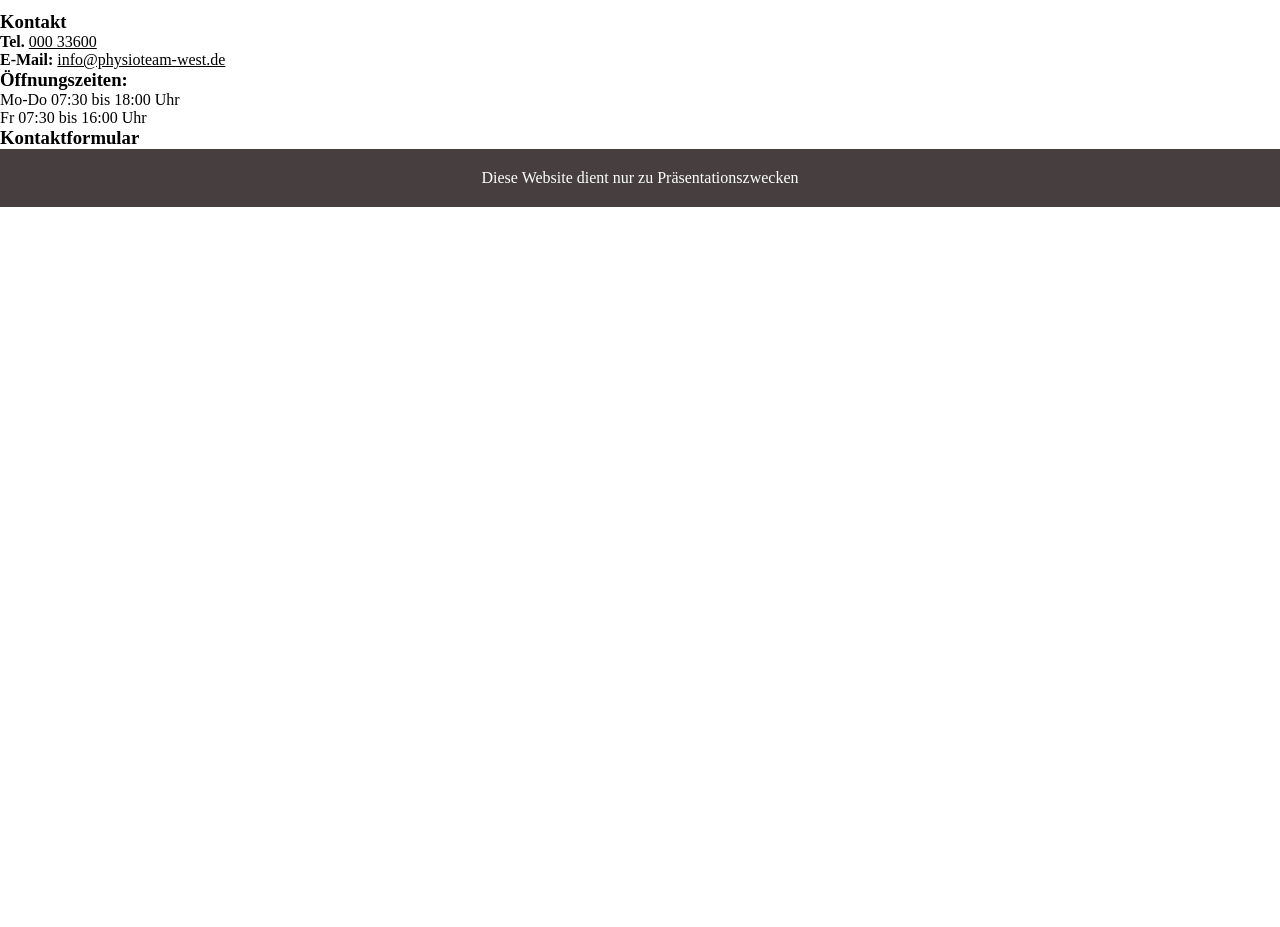
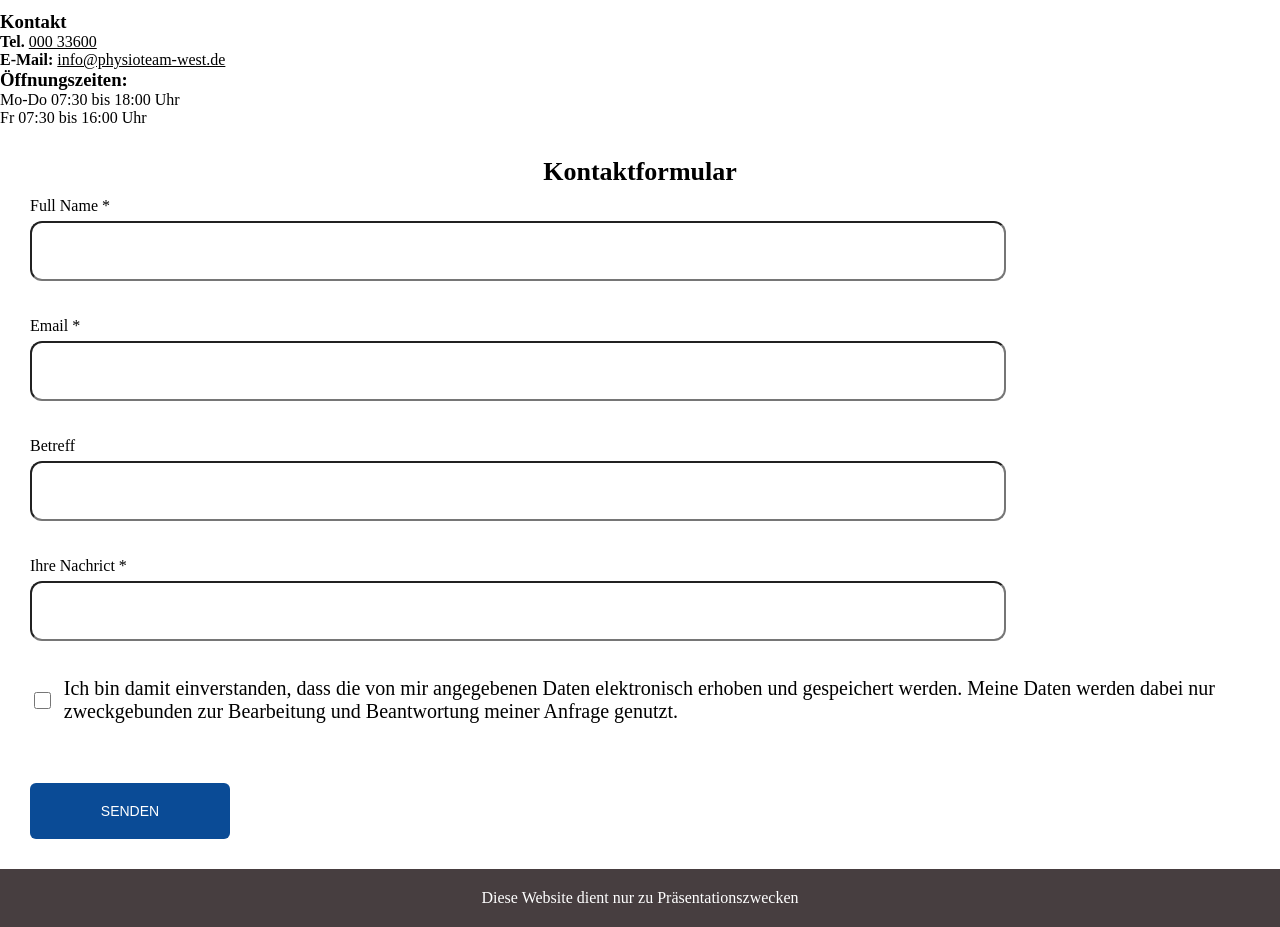
Before and after one commit to OliinykOlha/praxis-website-react, a React (Vite) app: page /kontakt in a window 1280 px wide. Shown: the part 620-1547 px from the top of the page. Before the commit the page ends 827 px from the top, so only its background shows below. Built offline with nearby package versions, Linux system fonts and the light colour scheme.

Commit message:
add KontakForm

```diff
--- a/package.json
+++ b/package.json
@@ -16,6 +16,7 @@
     "@types/uuid": "^10.0.0",
     "axios": "^1.10.0",
     "formic": "^0.0.10",
+    "formik": "^2.4.6",
     "react": "^19.1.0",
     "react-dom": "^19.1.0",
     "react-router-dom": "^7.6.3",
--- /dev/null
+++ b/src/components/Input/Input.tsx
@@ -0,0 +1,33 @@
+import { ErrorMessage, InputComponent, InputContainer, Label } from './styles';
+import { type InputProps } from './types';
+
+function Input({
+  placeholder,
+  name,
+  value,
+  type='text',
+  onChange,
+  label,
+  id,
+  search,
+  error
+}: InputProps)  {
+    return (
+    <InputContainer>
+    <Label htmlFor={id}>{label}</Label>
+    <InputComponent
+    name={name}
+     className="input-component"
+     value={value}
+     type={type}
+     onChange={onChange}
+    placeholder={placeholder}
+    id={id}
+    isSearch = {search}
+    />
+    <ErrorMessage>{error}</ErrorMessage>
+    </InputContainer>
+    )
+  }
+
+  export default Input;
--- /dev/null
+++ b/src/components/Input/styles.ts
@@ -0,0 +1,32 @@
+import styled from "@emotion/styled";
+
+interface InputComponentProps {
+isSearch?: boolean
+}
+
+export const InputContainer = styled.div`
+  display: flex;
+  flex-direction: column;
+  gap: 6px;
+  width: 80%;
+`;
+
+export const InputComponent = styled.input<InputComponentProps>`
+  width: 100%;
+  height: 60px;
+  font-size: 18px;
+  padding: 12px;
+  outline: none;
+  border: ${({ isSearch }) => isSearch? '16px' : 'px' };
+  border-radius: 12px;
+`;
+
+export const Label = styled.label`
+  font-size: 16px;
+`;
+
+export const ErrorMessage = styled.div`
+height:20px;
+font-size: 16px;
+color: red;
+`
--- /dev/null
+++ b/src/components/Input/types.ts
@@ -0,0 +1,14 @@
+import type { ChangeEvent } from "react";
+
+export interface InputProps {
+    placeholder?: string,
+    name: string,
+    value?: string,
+    type?: 'text' | 'email' | 'number' | 'password' | 'tel',
+    onChange?: (event: ChangeEvent<HTMLInputElement>) => void,
+    label?: string,
+    id?: string,
+    search?: boolean,
+    error?: string
+
+}
--- /dev/null
+++ b/src/components/KontaktForm/KontaktForm.tsx
@@ -0,0 +1,104 @@
+import {useFormik } from "formik";
+import * as Yup from "yup";
+
+import Button from "../Button/Button";
+import Input from "../Input/Input";
+import {
+  Checkbox,
+  CheckboxContainer,
+  CheckboxLabel,
+  KontaktFormComponent,
+  Title,
+  ErrorMessage,
+} from "./styles";
+
+interface KontaktFormValues {
+  full_name: string;
+  email: string;
+  betreff: string;
+  ihre_nachricht: string;
+  agreement: boolean;
+}
+
+export default function KontaktForm() {
+
+  const schema = Yup.object().shape({
+    full_name: Yup.string().required("Das Feld ist erforderlich."),
+    email: Yup.string()
+      .required("Das Feld ist erforderlich.")
+      .email("Die eingegebene E-Mail-Adresse ist ungültig."),
+    betreff: Yup.string(),
+    ihre_nachricht: Yup.string().required("Das Feld ist erforderlich."),
+    agreement: Yup.boolean().oneOf([true], "Accept agreement"),
+  })
+
+  const formik = useFormik({
+    initialValues: {
+      full_name: "",
+      email: "",
+      betreff: "",
+      ihre_nachricht: "",
+      agreement: false,
+    } as KontaktFormValues,
+    validationSchema: schema,
+    validateOnChange: false,
+    onSubmit: (values: KontaktFormValues) => {
+      console.table(values);
+    },
+  });
+
+  return (
+    <KontaktFormComponent onSubmit={formik.handleSubmit}>
+      <Title>Kontaktformular</Title>
+      <Input
+        name="full_name"
+        label="Full Name *"
+        id="full_name_id"
+        value={formik.values.full_name}
+        onChange={formik.handleChange}
+        error={formik.errors.full_name}
+      />
+      <Input
+        name="email"
+        label="Email *"
+        id="email_id"
+        value={formik.values.email}
+        onChange={formik.handleChange}
+        error={formik.errors.email}
+      />
+      <Input
+        name="betreff"
+        label="Betreff"
+        id="betreff_id"
+        value={formik.values.betreff}
+        onChange={formik.handleChange}
+        error={formik.errors.betreff}
+      />
+      <Input
+        name="ihre_nachricht"
+        label="Ihre Nachrict *"
+        id="nachricht_id"
+        value={formik.values.ihre_nachricht}
+        onChange={formik.handleChange}
+        error={formik.errors.ihre_nachricht}
+      />
+      <CheckboxContainer>
+        <Checkbox
+          name="agreement"
+          type="checkbox"
+          id="agree_id"
+          checked={formik.values.agreement}
+          onChange={formik.handleChange}
+        />
+        <CheckboxLabel htmlFor="agree_id">
+          Ich bin damit einverstanden, dass die von mir angegebenen Daten
+          elektronisch erhoben und gespeichert werden. Meine Daten werden dabei
+          nur zweckgebunden zur Bearbeitung und Beantwortung meiner Anfrage
+          genutzt.
+        </CheckboxLabel>
+      </CheckboxContainer>
+      <ErrorMessage>{formik.errors.agreement}</ErrorMessage>
+      <Button name="SENDEN" />
+    </KontaktFormComponent>
+  );
+}
--- /dev/null
+++ b/src/components/KontaktForm/styles.ts
@@ -0,0 +1,37 @@
+import styled from "@emotion/styled";
+
+export const KontaktFormComponent = styled.form`
+  display: flex;
+  flex-direction: column;
+  gap: 10px;
+  min-width: 600px;
+  padding: 30px;
+  background-color: white;
+`;
+
+export const Title = styled.div`
+  align-self: center;
+  font-size: 26px;
+  font-weight: bold;
+`;
+
+export const CheckboxContainer = styled.div`
+ display: flex;
+ align-items: center;
+ gap: 10px;
+`
+
+export const Checkbox = styled.input`
+ width: 25px;
+ height: 25px;
+`;
+
+export const CheckboxLabel = styled.label`
+ font-size: 20px;
+`;
+
+export const ErrorMessage = styled.div`
+ height: 20px;
+ font-size: 16px;
+ color: red;
+`;
--- a/src/pages/Kontakt/Kontakt.tsx
+++ b/src/pages/Kontakt/Kontakt.tsx
@@ -1,23 +1,30 @@
-import { KontaktComponent, KontaktDescription, KontaktPicture, KontaktWrapper } from "./styles";
-import kontaktPicture  from "../../assets/Kontakt/Kontakt.png";
+import {
+  KontaktComponent,
+  KontaktDescription,
+  KontaktPicture,
+  KontaktWrapper,
+} from "./styles";
+import kontaktPicture from "../../assets/Kontakt/Kontakt.png";
+import KontaktForm from "../../components/KontaktForm/KontaktForm";
 
-function Kontakt () {
-
+function Kontakt() {
   return (
     <KontaktWrapper>
       <KontaktComponent>
         <KontaktPicture src={kontaktPicture} alt=""></KontaktPicture>
         <KontaktDescription>
-             <h1 style={{marginBottom: '15px'}}>Kontakt</h1>
+          <h1 style={{ marginBottom: "15px" }}>Kontakt</h1>
           <p>
             Unser Praxisteam freut sich auf Ihre Kontaktaufnahme.
-                <p>Allgemeine Anfragen, Anregungen, Lob und Kritik nehmen wir gerne persönlich,
-                telefonisch oder per E-Mail entgegen.</p>
+            <p>
+              Allgemeine Anfragen, Anregungen, Lob und Kritik nehmen wir gerne
+              persönlich, telefonisch oder per E-Mail entgegen.
+            </p>
           </p>
         </KontaktDescription>
       </KontaktComponent>
 
-            <div style={{marginTop: "80px"}}>
+      <div style={{ marginTop: "80px" }}>
         <div>
           <h3>Kontakt</h3>
           <p>
@@ -38,17 +45,11 @@ function Kontakt () {
         </div>
       </div>
 
-                  {/* Kontakt Formular */}
-
       <div>
-                    <h3>Kontaktformular</h3>
-
+        <KontaktForm />
       </div>
-
-
-
     </KontaktWrapper>
-    )
+  );
 }
 
 export default Kontakt;
```
Also changed, not shown: src/pages/Home/styles.ts (+5 -5 lines), 1 other file (tests, documents, lock files or other folders). Lines whose indentation alone changed are shown as unchanged.
